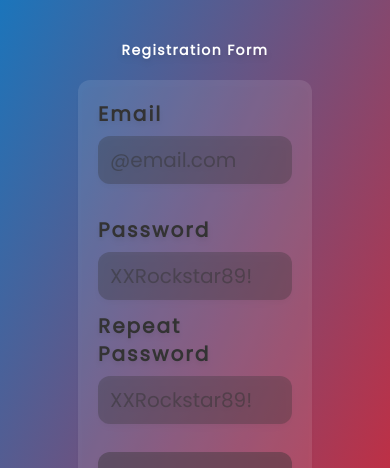
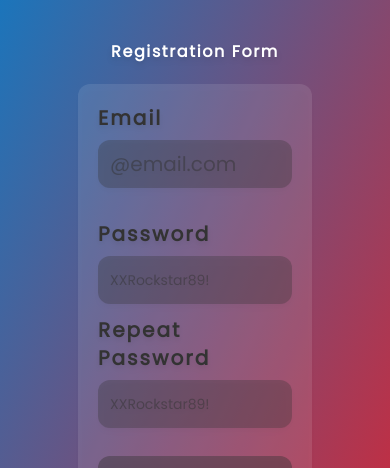
Before and after one commit to deanbyrne95/polyglotter-ui, a React (Vite) app: page /register in a window 390 px wide. Shown: the top 468 px of the page. Built offline with nearby package versions, Linux system fonts and the light colour scheme.

Commit message:
Aditional fixes to responsive

```diff
--- a/src/pages/Login.jsx
+++ b/src/pages/Login.jsx
@@ -33,7 +33,7 @@ const Login = () => {
                   type="text"
                   id="email"
                   placeholder="@email.com"
-                  className="text-white placeholder-primary placeholder-opacity-50 mt-2 flex h-12 w-full items-center justify-center rounded-xl bg-primary/30 p-3 text-xl outline-none border-primary"
+                  className="text-white placeholder-primary placeholder-opacity-50 mt-2 flex h-12 w-full items-center justify-center rounded-xl bg-primary/30 p-3 text-sm md:text-xl outline-none border-primary"
                 />
               </div>
               <div className="mb-3">
@@ -47,7 +47,7 @@ const Login = () => {
                   type="password"
                   id="password"
                   placeholder="XXRockstar89!"
-                  className="text-white placeholder-primary placeholder-opacity-50 mt-2 flex h-12 w-full items-center justify-center rounded-xl bg-primary/30 p-3 text-xl outline-none border-primary"
+                  className="text-white placeholder-primary placeholder-opacity-50 mt-2 flex h-12 w-full items-center justify-center rounded-xl bg-primary/30 p-3 text-sm md:text-xl outline-none border-primary"
                 />
               </div>
               <button className="w-full text-xl mt-4 py-3 px-4 bg-primary/40 text-primary font-black tracking-wider uppercase border-secondary rounded-xl hover:bg-tertiary hover:text-white hover:border-transparent transition ease-in duration-200 transform hover:-translate-y-1 active:translate-y-0">
--- a/src/pages/Register.jsx
+++ b/src/pages/Register.jsx
@@ -8,7 +8,7 @@ const Register = () => {
     <section className="min-h-screen">
       <div className="pt-10 md:pt-5 flex flex-wrap justify-center items-center">
         <div className="md:w-1/4 lg:w-1/3 w-[60%] mb-8">
-          <p className="text-sm sm:text-lg pb-5 font-black tracking-widest flex text-white justify-center items-center drop-shadow-md">
+          <p className="text-md sm:text-lg pb-5 font-black tracking-widest flex text-white justify-center items-center drop-shadow-md">
             Registration Form
           </p>
           <div className="rounded-xl bg-white bg-opacity-10 drop-shadow-md">
@@ -38,7 +38,7 @@ const Register = () => {
                   type="password"
                   id="password"
                   placeholder="XXRockstar89!"
-                  className="text-white placeholder-primary placeholder-opacity-50 mt-2 flex h-12 w-full items-center justify-center rounded-xl bg-primary/30 p-3 text-xl outline-none border-primary"
+                  className="text-white placeholder-primary placeholder-opacity-50 mt-2 flex h-12 w-full items-center justify-center rounded-xl bg-primary/30 p-3 text-sm md:text-xl outline-none border-primary"
                 />
               </div>
               <div className="mb-3">
@@ -52,7 +52,7 @@ const Register = () => {
                   type="password"
                   id="password"
                   placeholder="XXRockstar89!"
-                  className="text-white placeholder-primary placeholder-opacity-50 mt-2 flex h-12 w-full items-center justify-center rounded-xl bg-primary/30 p-3 text-xl outline-none border-primary"
+                  className="text-white placeholder-primary placeholder-opacity-50 mt-2 flex h-12 w-full items-center justify-center rounded-xl bg-primary/30 p-3 text-sm md:text-xl outline-none border-primary"
                 />
               </div>
               <button className="w-full text-xl mt-4 py-3 px-4 bg-primary/40 text-primary font-black tracking-wider uppercase border-secondary rounded-xl hover:bg-tertiary hover:text-white hover:border-transparent transition ease-in duration-200 transform hover:-translate-y-1 active:translate-y-0">
```
